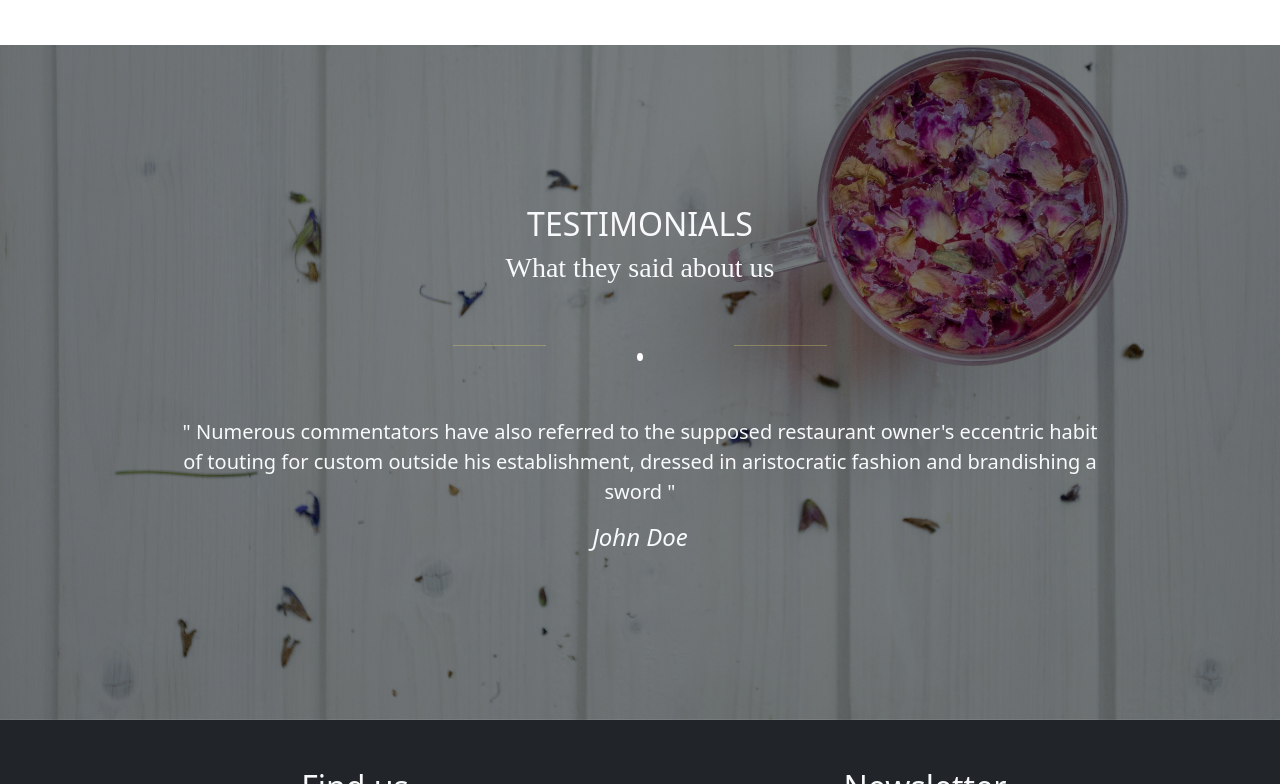
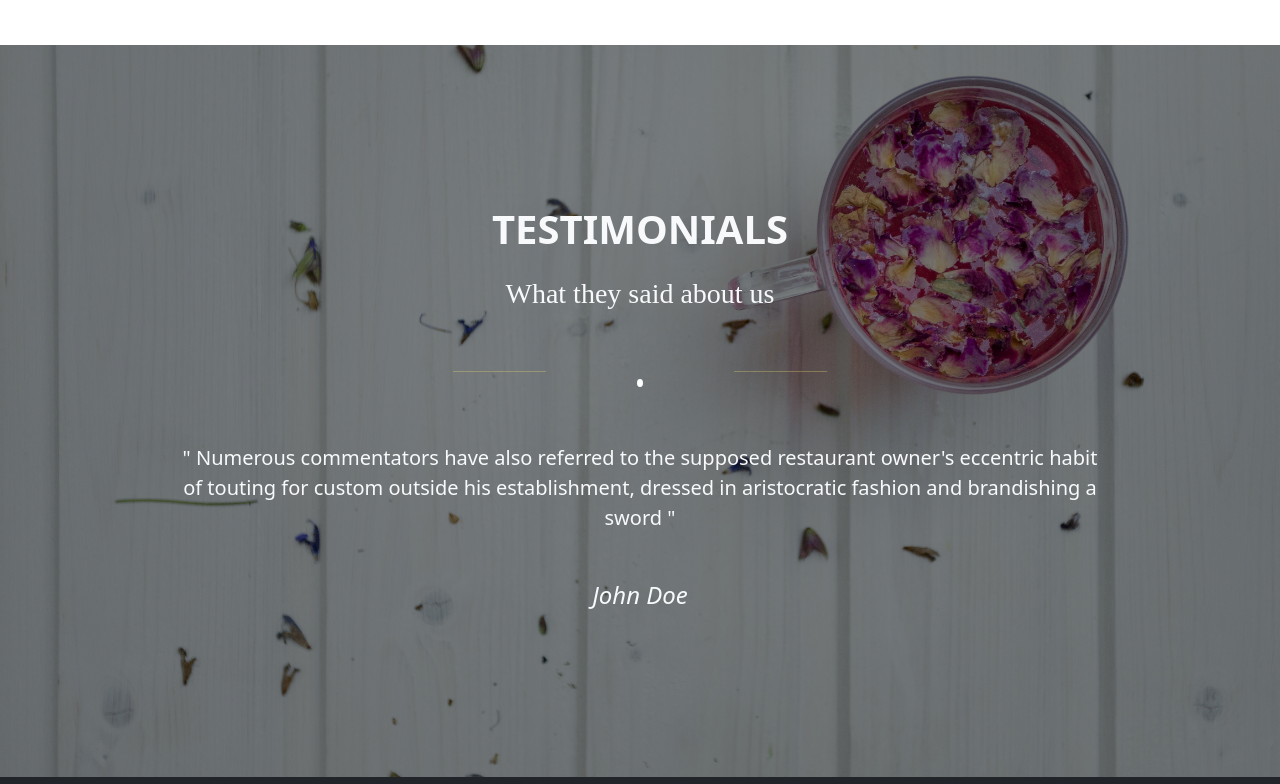
Before and after one commit to Bably15/restaurant-landing-page, a plain HTML site: page index.html in a window 1280 px wide. Shown: the part 11216-12000 px from the top of the page. Drawn offline with nearby package versions, Linux system fonts and the light colour scheme.

Commit message:
modified testimonials

```diff
--- a/index.html
+++ b/index.html
@@ -852,8 +852,8 @@
             <div class="container">
                 <div class="row">
                     <div class="col-12">
-                        <h2>TESTIMONIALS</h2>
-                        <h3 class="">What they said about us</h3>
+                        <h2 class="fw-bold fs-1">TESTIMONIALS</h2>
+                        <h3 class="mt-4">What they said about us</h3>
                         <div class="bold-separator">
                             <span></span>
                         </div>
@@ -864,7 +864,7 @@
                             dressed in aristocratic fashion and brandishing a
                             sword "
                         </p>
-                        <h4 class="fst-italic">John Doe</h4>
+                        <h4 class="fst-italic mt-5">John Doe</h4>
                     </div>
                 </div>
             </div>
```
